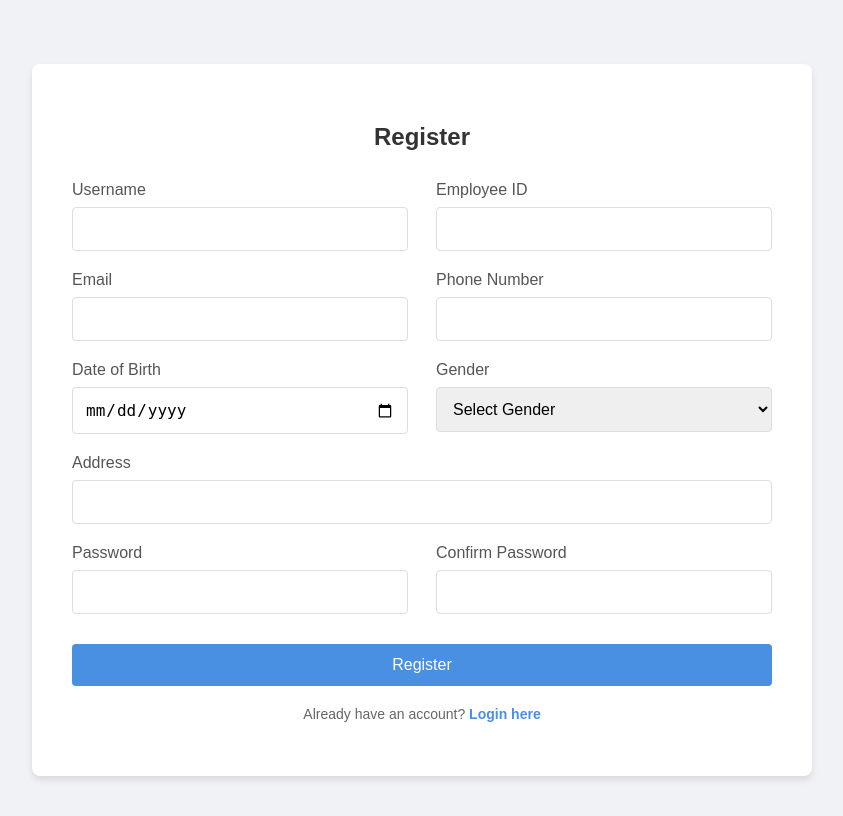
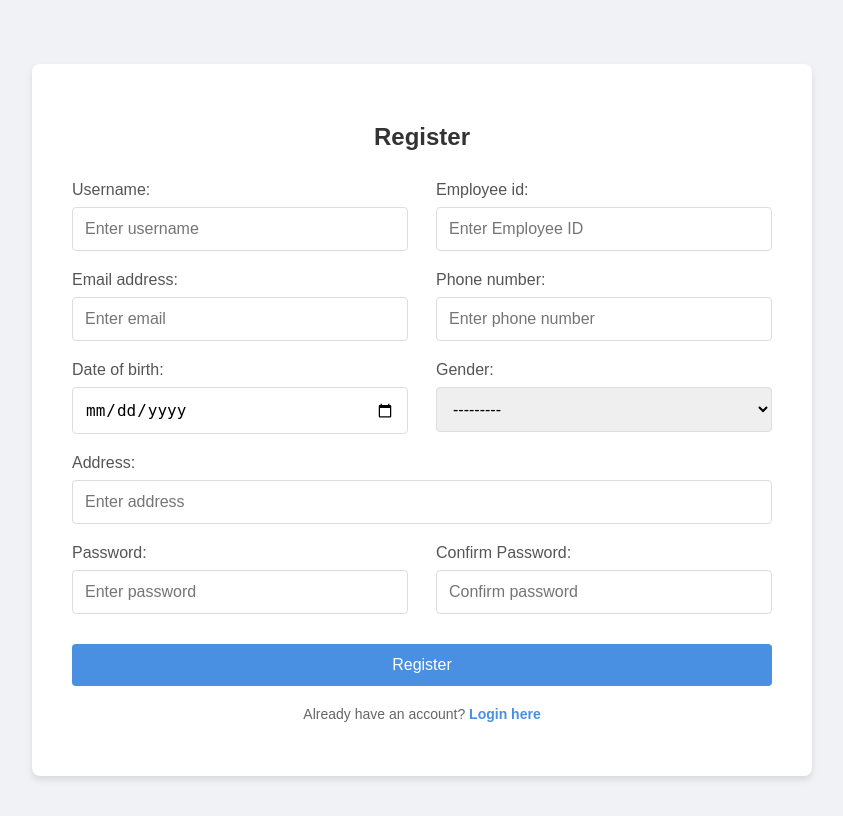
Before and after one commit to steve-ongera/SwiftPay-Payroll, a Django app: page /register/ in a window 1280 px wide. Shown: the top 816 px of the page, without its empty margins (218-1061 px from the left). Run offline with Django 5.2, Linux system fonts and the light colour scheme.

Commit message:
made changes final ones

```diff
--- a/mywebsite/forms.py
+++ b/mywebsite/forms.py
@@ -34,13 +34,41 @@ class UserLoginForm(forms.Form):
 from django import forms
 from .models import CustomUser
 
+from django import forms
+from .models import CustomUser
+
 class CustomUserRegistrationForm(forms.ModelForm):
-    password = forms.CharField(widget=forms.PasswordInput)
-    confirm_password = forms.CharField(widget=forms.PasswordInput)
+    password = forms.CharField(
+        widget=forms.PasswordInput(attrs={'class': 'form-control', 'placeholder': 'Enter password'}),
+        label="Password"
+    )
+    confirm_password = forms.CharField(
+        widget=forms.PasswordInput(attrs={'class': 'form-control', 'placeholder': 'Confirm password'}),
+        label="Confirm Password"
+    )
 
     class Meta:
         model = CustomUser
-        fields = ['username', 'employee_id', 'email', 'date_of_birth', 'gender', 'phone_number', 'address', 'password', 'confirm_password']
+        fields = [
+            'username',
+            'employee_id',
+            'email',
+            'date_of_birth',
+            'gender',
+            'phone_number',
+            'address',
+            'password',
+            'confirm_password'
+        ]
+        widgets = {
+            'username': forms.TextInput(attrs={'class': 'form-control', 'placeholder': 'Enter username'}),
+            'employee_id': forms.TextInput(attrs={'class': 'form-control', 'placeholder': 'Enter Employee ID'}),
+            'email': forms.EmailInput(attrs={'class': 'form-control', 'placeholder': 'Enter email'}),
+            'date_of_birth': forms.DateInput(attrs={'class': 'form-control', 'type': 'date'}),
+            'gender': forms.Select(attrs={'class': 'form-select'}),  # Assuming gender is a choice field
+            'phone_number': forms.TextInput(attrs={'class': 'form-control', 'placeholder': 'Enter phone number'}),
+            'address': forms.TextInput(attrs={'class': 'form-control', 'placeholder': 'Enter address'}),
+        }
 
     def clean(self):
         cleaned_data = super().clean()
@@ -51,6 +79,13 @@ class CustomUserRegistrationForm(forms.ModelForm):
             raise forms.ValidationError("Passwords do not match.")
 
         return cleaned_data
+
+    def save(self, commit=True):
+        user = super().save(commit=False)
+        user.set_password(self.cleaned_data["password"])  # Hash the password
+        if commit:
+            user.save()
+        return user
 
 
 
--- a/mywebsite/views.py
+++ b/mywebsite/views.py
@@ -49,15 +49,37 @@ def add_employee(request):
 
     return render(request, 'employees/add_employee.html', {'form': form})
 
+from django.contrib.auth import authenticate, login
+from django.shortcuts import render, redirect
+from django.contrib.auth.hashers import make_password
+
 def register(request):
     if request.method == "POST":
         form = CustomUserRegistrationForm(request.POST)
         if form.is_valid():
-            user = form.save(commit=False)
-            user.password = make_password(form.cleaned_data["password"])  # Hash the password
-            user.save()
-            login(request, user)  # Auto-login after registration
-            return redirect('user_dashboard')  # Redirect to the homepage (Change to your desired page)
+            try:
+                # Save the user with the form's save method (which now handles password hashing)
+                user = form.save()
+
+                # Authenticate and login the user
+                authenticated_user = authenticate(
+                    request,
+                    username=form.cleaned_data['username'],
+                    password=form.cleaned_data['password']
+                )
+
+                if authenticated_user is not None:
+                    login(request, authenticated_user)
+                    return redirect('user_dashboard')
+                else:
+                    # Add error if authentication fails
+                    form.add_error(None, "Authentication failed after registration")
+            except Exception as e:
+                # Handle any other exceptions
+                form.add_error(None, f"Registration error: {str(e)}")
+        else:
+            # Form is not valid - errors will be displayed in template
+            pass
     else:
         form = CustomUserRegistrationForm()
 
@@ -329,7 +351,7 @@ def mark_attendance_for_today(request):
                 current_date += timedelta(days=1)
 
             messages.success(request, f"Attendance  applied successfully from {start_date} to {end_date}")
-            return redirect('user_leave_history')  # Redirect to leave history page
+            return redirect('user_dashboard')  # Redirect to leave history page
     else:
         form = LeaveApplicationForm()
 
--- a/templates/register.html
+++ b/templates/register.html
@@ -5,66 +5,73 @@
     <meta charset="UTF-8">
     <meta name="viewport" content="width=device-width, initial-scale=1.0">
     <title>Register - Payroll Management System</title>
-    <link href="{% static 'css/authentication.css'  %}" rel="stylesheet">
+    <link href="{% static 'css/authentication.css' %}" rel="stylesheet">
 </head>
 <body>
     <div class="login-container">
         <h2>Register</h2>
+
+        {% if form.errors %}
+        <div class="alert alert-danger">
+            {% for field, errors in form.errors.items %}
+                {% for error in errors %}
+                    <p>{{ error }}</p>
+                {% endfor %}
+            {% endfor %}
+        </div>
+        {% endif %}
+
         <form method="post">
             {% csrf_token %}
+
             <div class="form-row">
                 <div class="form-group">
-                    <label for="id_username">Username</label>
-                    <input type="text" name="username" id="id_username" required>
+                    {{ form.username.label_tag }}
+                    {{ form.username }}
                 </div>
                 <div class="form-group">
-                    <label for="id_employee_id">Employee ID</label>
-                    <input type="text" name="employee_id" id="id_employee_id" required>
+                    {{ form.employee_id.label_tag }}
+                    {{ form.employee_id }}
                 </div>
             </div>
 
             <div class="form-row">
                 <div class="form-group">
-                    <label for="id_email">Email</label>
-                    <input type="email" name="email" id="id_email" required>
+                    {{ form.email.label_tag }}
+                    {{ form.email }}
                 </div>
                 <div class="form-group">
-                    <label for="id_phone_number">Phone Number</label>
-                    <input type="tel" name="phone_number" id="id_phone_number" required>
+                    {{ form.phone_number.label_tag }}
+                    {{ form.phone_number }}
                 </div>
             </div>
 
             <div class="form-row">
                 <div class="form-group">
-                    <label for="id_date_of_birth">Date of Birth</label>
-                    <input type="date" name="date_of_birth" id="id_date_of_birth" required>
+                    {{ form.date_of_birth.label_tag }}
+                    {{ form.date_of_birth }}
                 </div>
                 <div class="form-group">
-                    <label for="id_gender">Gender</label>
-                    <select name="gender" id="id_gender" required>
-                        <option value="">Select Gender</option>
-                        <option value="male">Male</option>
-                        <option value="female">Female</option>
-                        <option value="other">Other</option>
-                    </select>
+                    {{ form.gender.label_tag }}
+                    {{ form.gender }}
                 </div>
             </div>
 
             <div class="form-row">
                 <div class="form-group full-width">
-                    <label for="id_address">Address</label>
-                    <input type="text" name="address" id="id_address" required>
+                    {{ form.address.label_tag }}
+                    {{ form.address }}
                 </div>
             </div>
 
             <div class="form-row">
                 <div class="form-group">
-                    <label for="id_password">Password</label>
-                    <input type="password" name="password" id="id_password" required>
+                    {{ form.password.label_tag }}
+                    {{ form.password }}
                 </div>
                 <div class="form-group">
-                    <label for="id_confirm_password">Confirm Password</label>
-                    <input type="password" name="confirm_password" id="id_confirm_password" required>
+                    {{ form.confirm_password.label_tag }}
+                    {{ form.confirm_password }}
                 </div>
             </div>
 
```
Also changed, not shown: db.sqlite3.
